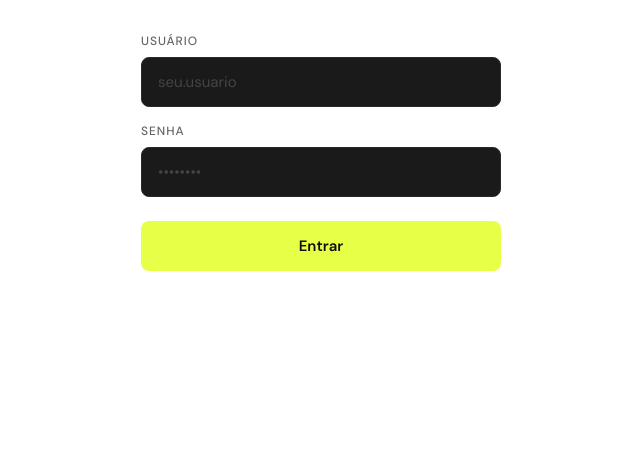
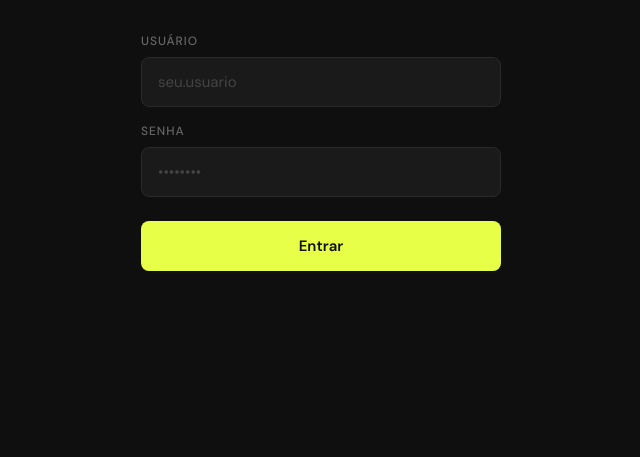
Before and after one commit to pifaculdade2025/vindix, a plain HTML site: page index.html in a window 1280 px wide. Shown: the part 343-800 px from the top of the page, without its empty margins (319-959 px from the left). Drawn offline with nearby package versions, Linux system fonts and the light colour scheme.

Commit message:
Correção html teste

```diff
--- a/index.html
+++ b/index.html
@@ -7,7 +7,7 @@
   <link href="https://fonts.googleapis.com/css2?family=DM+Sans:wght@300;400;500;600&family=DM+Mono:wght@400;500&display=swap" rel="stylesheet">
   <style>
     :root {
-      --bg: #ffffff;
+      --bg: #0f0f0f;
       --surface: #1a1a1a;
       --border: #2a2a2a;
       --accent: #e8ff47;
```
